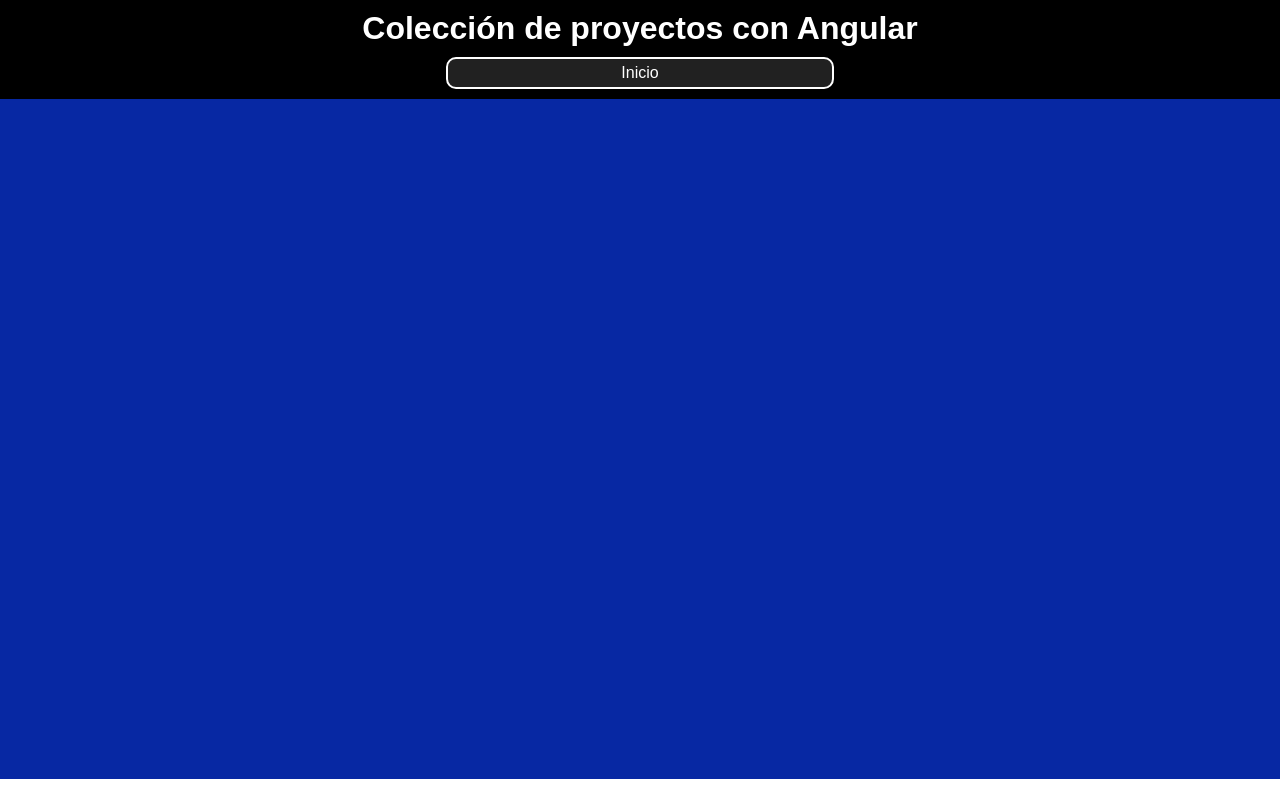
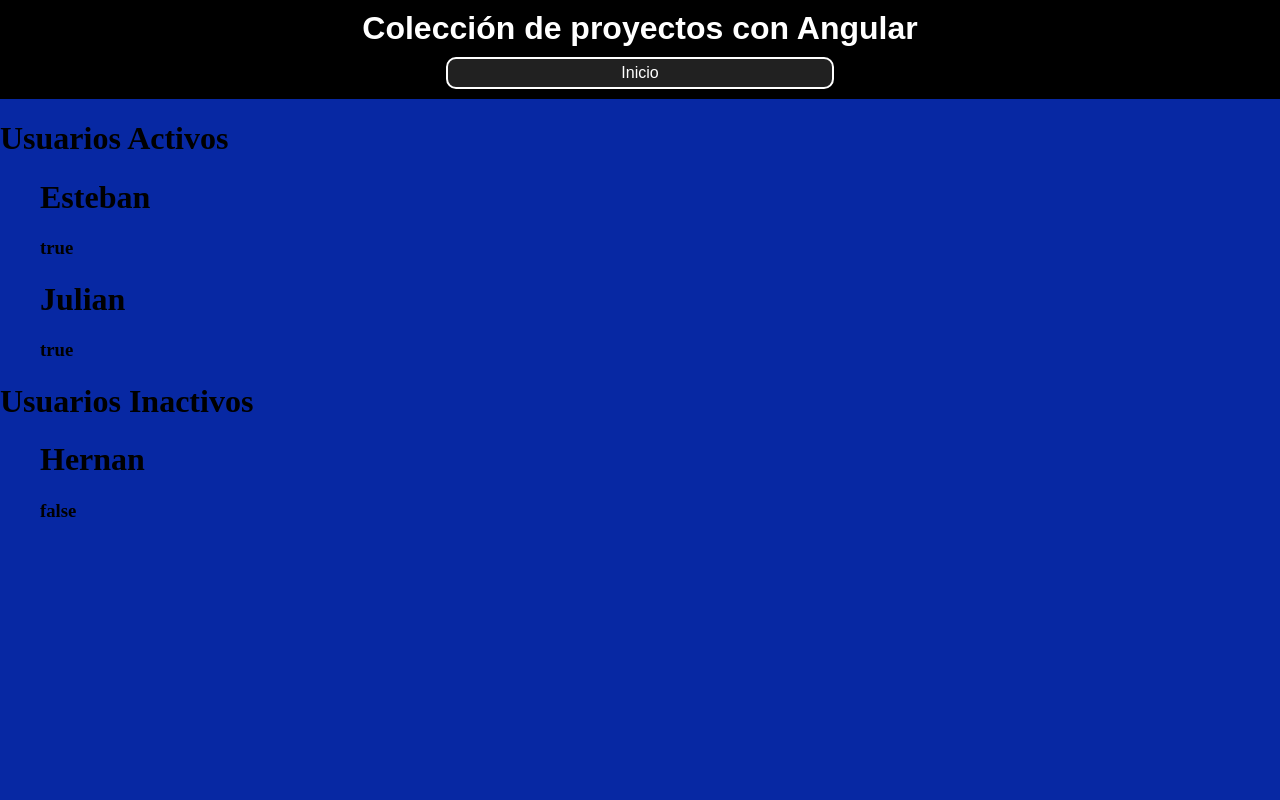
Before and after one commit to GusEngers/angular-practice-and-projects, an Angular app in the folder projects/: page /user-list in a window 1280 px wide. Before the commit this address led to /. Built offline with nearby package versions, Linux system fonts and the light colour scheme.

Commit message:
probando app de renderizado de usuarios

```diff
--- a/projects/src/app/app-routing.module.ts
+++ b/projects/src/app/app-routing.module.ts
@@ -3,10 +3,12 @@ import { RouterModule, Routes } from '@angular/router';
 
 import { HomeComponent } from './home/home.component';
 import { ContadorComponent } from './contador/contador.component';
+import { UserListComponent } from './user-list/user-list.component';
 
 const routes: Routes = [
-  { path: '', component: HomeComponent},
-  { path: 'contador', component: ContadorComponent}
+  { path: '', component: HomeComponent },
+  { path: 'contador', component: ContadorComponent },
+  { path: 'user-list', component: UserListComponent }
 ];
 
 @NgModule({
--- a/projects/src/app/app.module.ts
+++ b/projects/src/app/app.module.ts
@@ -5,12 +5,16 @@ import { AppRoutingModule } from './app-routing.module';
 import { AppComponent } from './app.component';
 import { ContadorComponent } from './contador/contador.component';
 import { HomeComponent } from './home/home.component';
+import { UserListComponent } from './user-list/user-list.component';
+import { UserComponent } from './user/user.component';
 
 @NgModule({
   declarations: [
     AppComponent,
     ContadorComponent,
-    HomeComponent
+    HomeComponent,
+    UserListComponent,
+    UserComponent
   ],
   imports: [
     BrowserModule,
--- a/projects/src/app/home/home.component.html
+++ b/projects/src/app/home/home.component.html
@@ -10,6 +10,9 @@
 			<li>
 				<a class="link" routerLink="/contador" routerLinkActive="active" >Contador</a>
 			</li>
+			<li>
+				<a class="link" routerLink="user-list" routerLinkActive="active" >User List</a>
+			</li>
 		</ul>
 	</div>
 </div>
--- /dev/null
+++ b/projects/src/app/user-list/user-list.component.html
@@ -0,0 +1,24 @@
+<div>
+	<div>
+		<h1>Usuarios Activos</h1>
+		<ul *ngFor="let user of users">
+			<app-user
+				*ngIf="user.active"
+				[name]="user.name"
+				[status]="user.active"
+			>
+			</app-user>
+		</ul>
+	</div>
+	<div>
+		<h1>Usuarios Inactivos</h1>
+		<ul *ngFor="let user of users">
+			<app-user
+				*ngIf="!user.active"
+				[name]="user.name"
+				[status]="user.active"
+			>
+			</app-user>
+		</ul>
+	</div>
+</div>
--- /dev/null
+++ b/projects/src/app/user-list/user-list.component.ts
@@ -0,0 +1,23 @@
+import { Component } from '@angular/core';
+
+@Component({
+  selector: 'app-user-list',
+  templateUrl: './user-list.component.html',
+  styleUrls: ['./user-list.component.css']
+})
+export class UserListComponent {
+  users = [
+    {
+      name: "Esteban",
+      active: true
+    },
+    {
+      name: "Julian",
+      active: true
+    },
+    {
+      name: "Hernan",
+      active: false
+    }
+  ];
+}
--- /dev/null
+++ b/projects/src/app/user/user.component.html
@@ -0,0 +1,4 @@
+<div>
+	<h1>{{ name }}</h1>
+	<h3>{{ status }}</h3>
+</div>
--- /dev/null
+++ b/projects/src/app/user/user.component.ts
@@ -0,0 +1,12 @@
+import { Component } from '@angular/core';
+
+@Component({
+  selector: 'app-user',
+  inputs: ['name', 'status'],
+  templateUrl: './user.component.html',
+  styleUrls: ['./user.component.css']
+})
+export class UserComponent {
+  name:string|null = null;
+  status:boolean|null = null;
+}
--- a/projects/src/styles.css
+++ b/projects/src/styles.css
@@ -1,4 +1,5 @@
 /* You can add global styles to this file, and also import other style files */
 html, body {
 	margin: 0;
+	background-color: #0728A3FF;
 }
```
Also changed, not shown: projects/src/app/user-list/user-list.component.css (added), projects/src/app/user/user.component.css (added), 2 other files (tests, documents, lock files or other folders).
